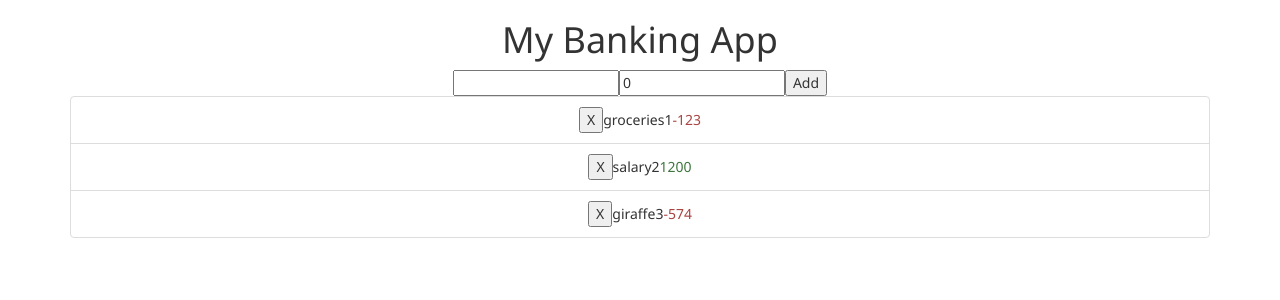
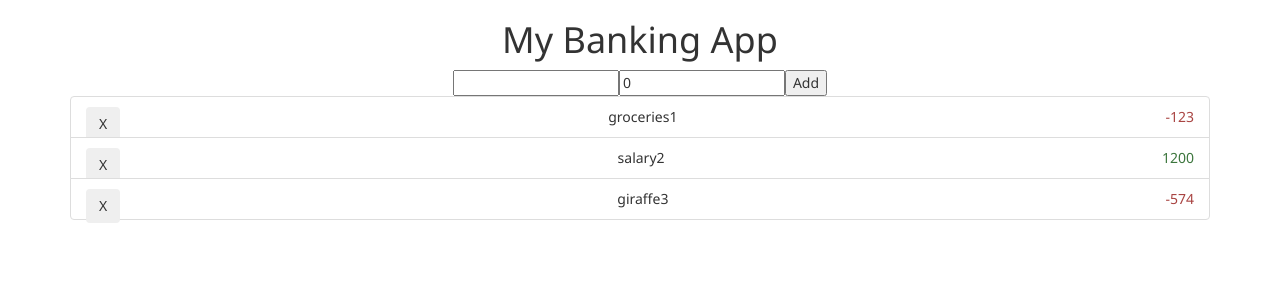
Before and after one commit to crwainstock/ReactBankingApp, a React (Create React App) app: page / in a window 1280 px wide. Shown: the top 300 px of the page. Built offline with nearby package versions, Linux system fonts and the light colour scheme.

Commit message:
added pull-left and pull-right to span styling

```diff
--- a/src/App.js
+++ b/src/App.js
@@ -74,14 +74,18 @@ function App() {
                 className="list-group-item d-flex align-item-center justify-content-between"
               >
                 <span onClick={() => deleteItem(item.id)}>
-                  <button>X</button>
+                  <button className="btn btn-light pull-left">X</button>
                 </span>
                 <span>
                   {item.name}
                   {item.id}
                 </span>
                 <span
-                  className={item.amount > 0 ? "text-success" : "text-danger"}
+                  className={
+                    item.amount > 0
+                      ? "text-success pull-right"
+                      : "text-danger pull-right"
+                  }
                 >
                   {item.amount}
                 </span>
```
